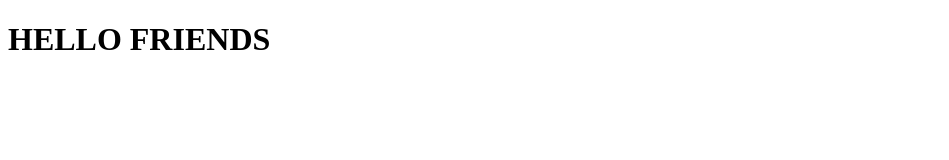
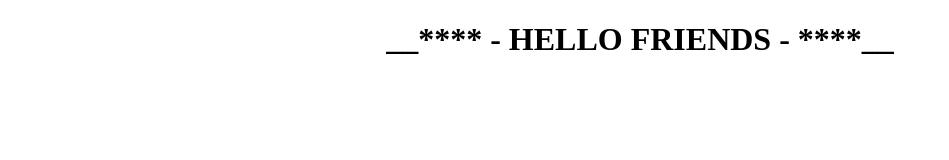
Before and after one commit to suhaspadalkar/E2-Portfolio, a plain HTML site: page index.html in a window 1280 px wide. Shown: the whole page, without its empty margins (0-949 px from the left). Drawn offline with Linux system fonts and the light colour scheme.

Commit message:
added h1

```diff
--- a/index.html
+++ b/index.html
@@ -6,7 +6,7 @@
 	<title>MY WEB APPLICATION</title>
 </head>
 <body>
-	<h1>HELLO FRIENDS </h1>
+	<h1 align="center"> __**** - HELLO FRIENDS - ****__ </h1>
 
 </body>
 </html>
```
